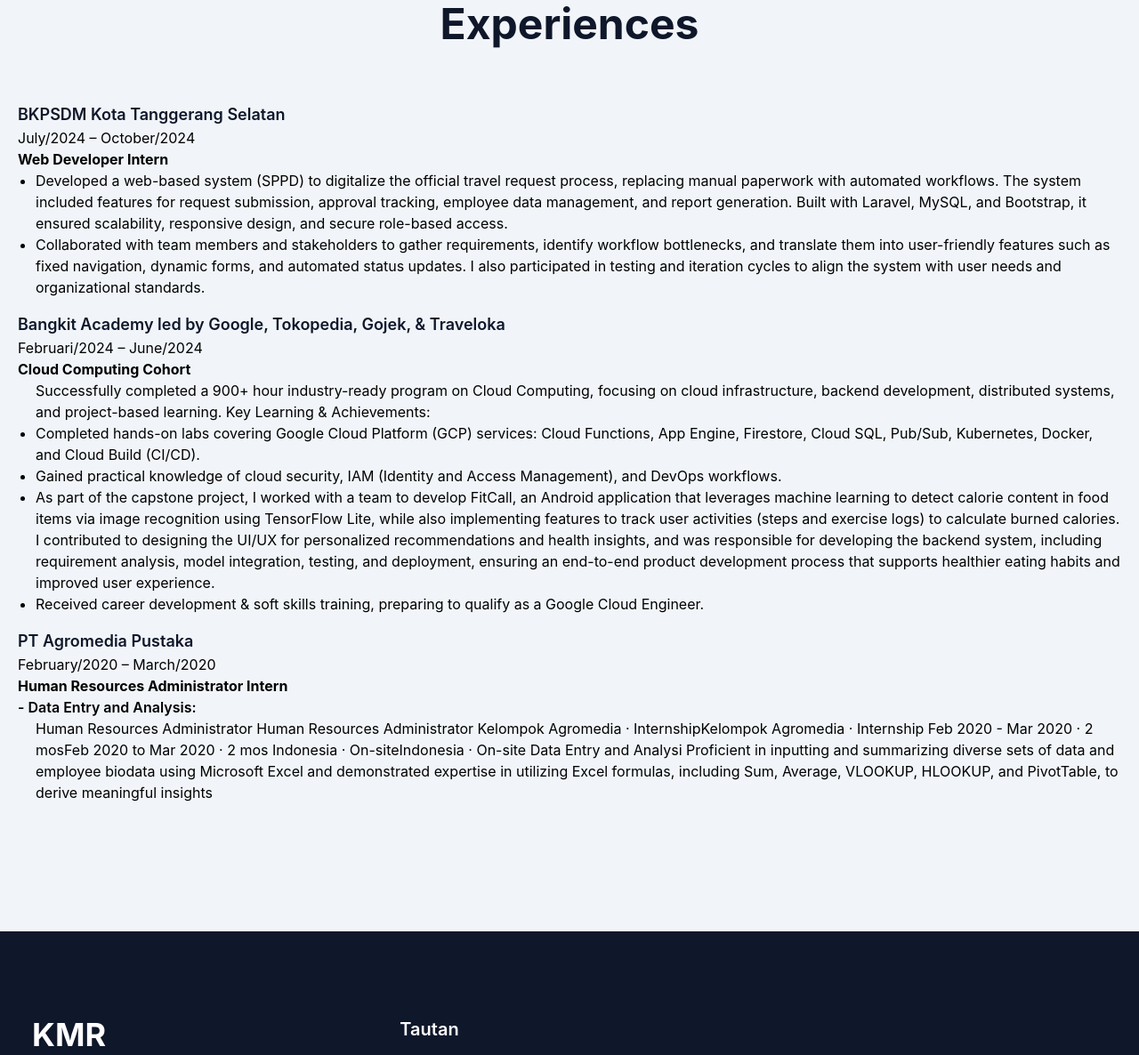
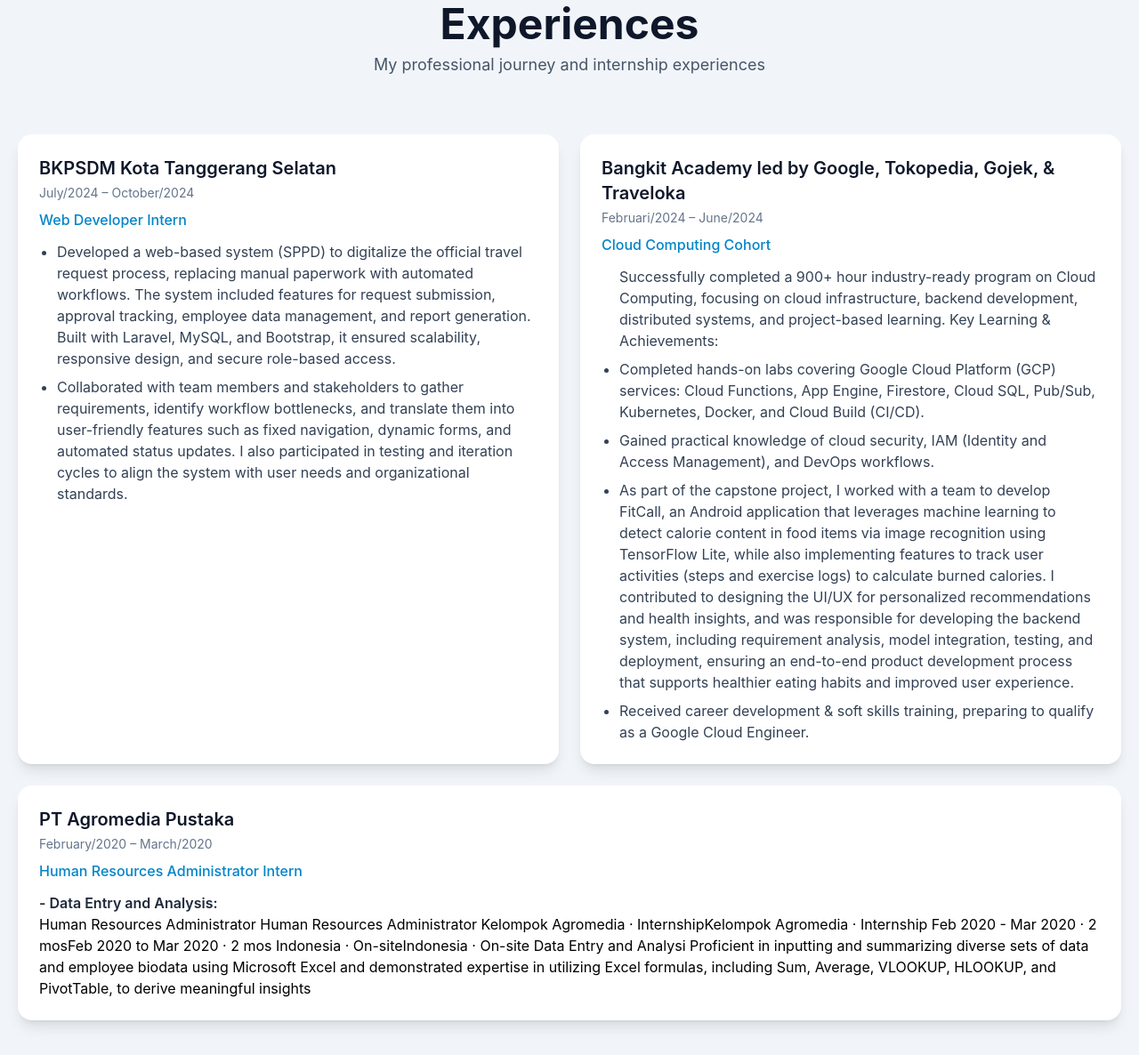
Before and after one commit to Khumairr/Portfolio-KhumairAmmanullah, a website: page index.html in a window 1280 px wide. Shown: the part 5940-7126 px from the top of the page at 89% size. Drawn offline with Linux system fonts and the light colour scheme.

Commit message:
Update portfolio: perbaikan tampilan

```diff
--- a/index.html
+++ b/index.html
@@ -271,15 +271,24 @@
   <div class="container">
     <div class="w-full px-4">
       <div class="max-w-xl mx-auto text-center mb-16">
-                    <h2 class="font-bold text-dark text-3xl mb-4 sm:text-4xl lg:text-5xl">Experiences</h2>
+        <h2 class="font-bold text-dark text-3xl sm:text-4xl lg:text-5xl">
+          Experiences
+        </h2>
+        <p class="text-slate-600 mt-2 text-lg">
+          My professional journey and internship experiences
+        </p>
       </div>
     </div>
-            <div class="flex flex-wrap">
-                <div class="w-full mb-4">
-                    <h3 class="font-semibold text-lg text-dark">BKPSDM Kota Tanggerang Selatan</h3>
-                    <p>July/2024 – October/2024</p>
-                    <p><strong>Web Developer Intern</strong></p>
-                    <ul class="list-disc pl-5">
+
+    <div class="grid md:grid-cols-2 gap-6">
+      <!-- Experience 1 -->
+      <div class="bg-white shadow-lg rounded-2xl p-6 hover:shadow-xl transition duration-300">
+        <h3 class="font-semibold text-xl text-dark mb-1">
+          BKPSDM Kota Tanggerang Selatan
+        </h3>
+        <p class="text-sm text-slate-500 mb-2">July/2024 – October/2024</p>
+        <p class="font-medium text-sky-600 mb-3">Web Developer Intern</p>
+        <ul class="list-disc pl-5 text-slate-700 space-y-2">
             <li> Developed a web-based system (SPPD) to digitalize the official travel request process, replacing manual paperwork
                 with automated workflows. The system included features for request submission, approval tracking, employee data management, and report generation.
                 Built with Laravel, MySQL, and Bootstrap, it ensured scalability, responsive design, and secure role-based access.</li>
@@ -288,11 +297,15 @@
                 I also participated in testing and iteration cycles to align the system with user needs and organizational standards.</li>
         </ul>
       </div>
-                <div class="w-full mb-4">
-                    <h3 class="font-semibold text-lg text-dark">Bangkit Academy led by Google, Tokopedia, Gojek, & Traveloka</h3>
-                    <p>Februari/2024 – June/2024</p>
-                    <p><strong>Cloud Computing Cohort</strong></p>
-                    <ul class="list-disc pl-5">
+
+      <!-- Experience 2 -->
+      <div class="bg-white shadow-lg rounded-2xl p-6 hover:shadow-xl transition duration-300">
+        <h3 class="font-semibold text-xl text-dark mb-1">
+          Bangkit Academy led by Google, Tokopedia, Gojek, & Traveloka
+        </h3>
+        <p class="text-sm text-slate-500 mb-2">Februari/2024 – June/2024</p>
+        <p class="font-medium text-sky-600 mb-3">Cloud Computing Cohort</p>
+        <ul class="list-disc pl-5 text-slate-700 space-y-2">
             <p>Successfully completed a 900+ hour industry-ready program on Cloud Computing, focusing on cloud infrastructure, backend development, distributed systems, and project-based learning.
                 Key Learning & Achievements:</p>
             <li>Completed hands-on labs covering Google Cloud Platform (GCP) services: Cloud Functions, App Engine, Firestore, Cloud SQL, Pub/Sub, Kubernetes, Docker, and Cloud Build (CI/CD).</li>
@@ -304,12 +317,14 @@
             <li>Received career development & soft skills training, preparing to qualify as a Google Cloud Engineer.</li>
         </ul>
       </div>
-                <div class="w-full mb-4">
-                    <h3 class="font-semibold text-lg text-dark">PT Agromedia Pustaka</h3>
-                    <p>February/2020 – March/2020</p>
-                    <p><strong>Human Resources Administrator Intern</strong></p>
-                    <h4 class="font-semibold">- Data Entry and Analysis:</h4>
-                    <ul class="list-disc pl-5">
+
+      <!-- Experience 3 -->
+      <div class="bg-white shadow-lg rounded-2xl p-6 hover:shadow-xl transition duration-300 md:col-span-2">
+        <h3 class="font-semibold text-xl text-dark mb-1">PT Agromedia Pustaka</h3>
+        <p class="text-sm text-slate-500 mb-2">February/2020 – March/2020</p>
+        <p class="font-medium text-sky-600 mb-3">Human Resources Administrator Intern</p>
+
+        <h4 class="font-semibold text-slate-800">- Data Entry and Analysis:</h4>
         <p>
             Human Resources Administrator
             Human Resources Administrator
@@ -319,13 +334,11 @@
             Data Entry and Analysi Proficient in inputting and summarizing diverse sets of data and employee
             biodata using Microsoft Excel and demonstrated expertise in utilizing Excel formulas, including Sum,
             Average, VLOOKUP, HLOOKUP, and PivotTable, to derive meaningful insights</p>
-                    </ul>
       </div>
     </div>
   </div>
 </section>
 <!-- Blog Section End -->
-
 
     <!-- Footer Start -->
     <footer class="bg-dark pt-24 pb-12">
```
Also changed, not shown: dist/output.css. Lines whose indentation alone changed are shown as unchanged.
